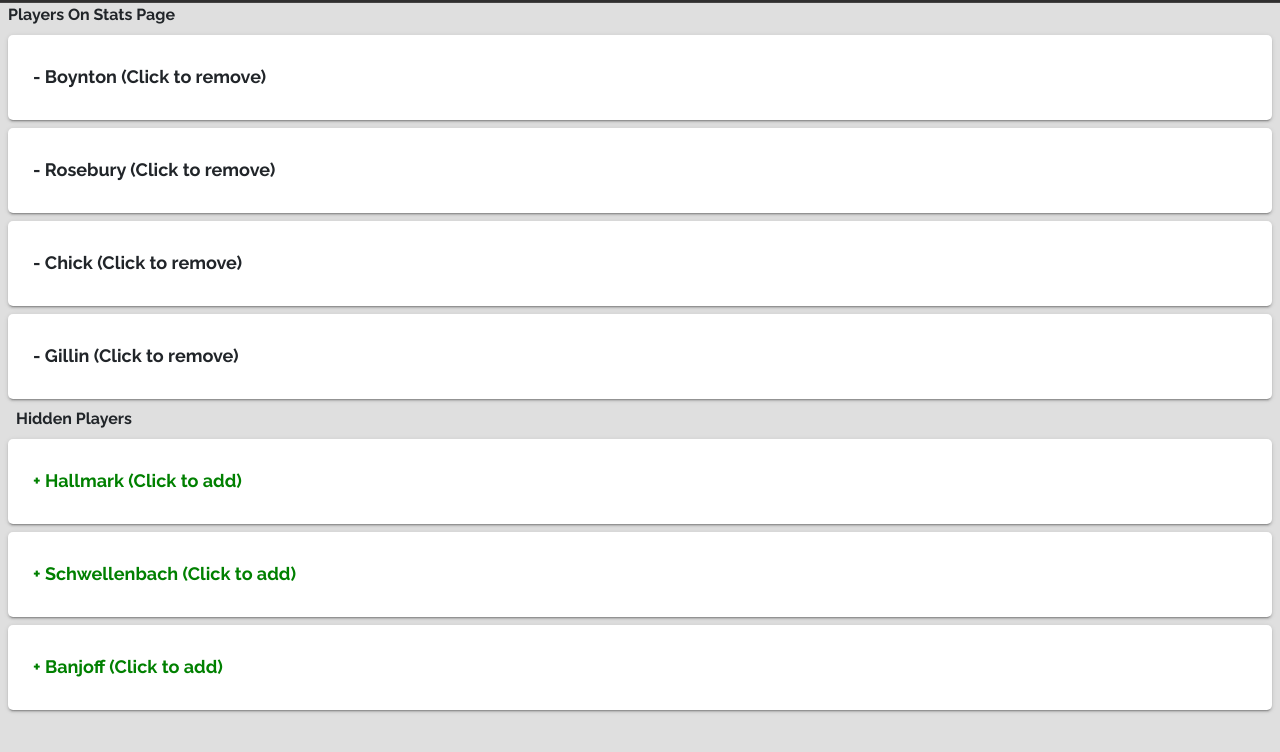
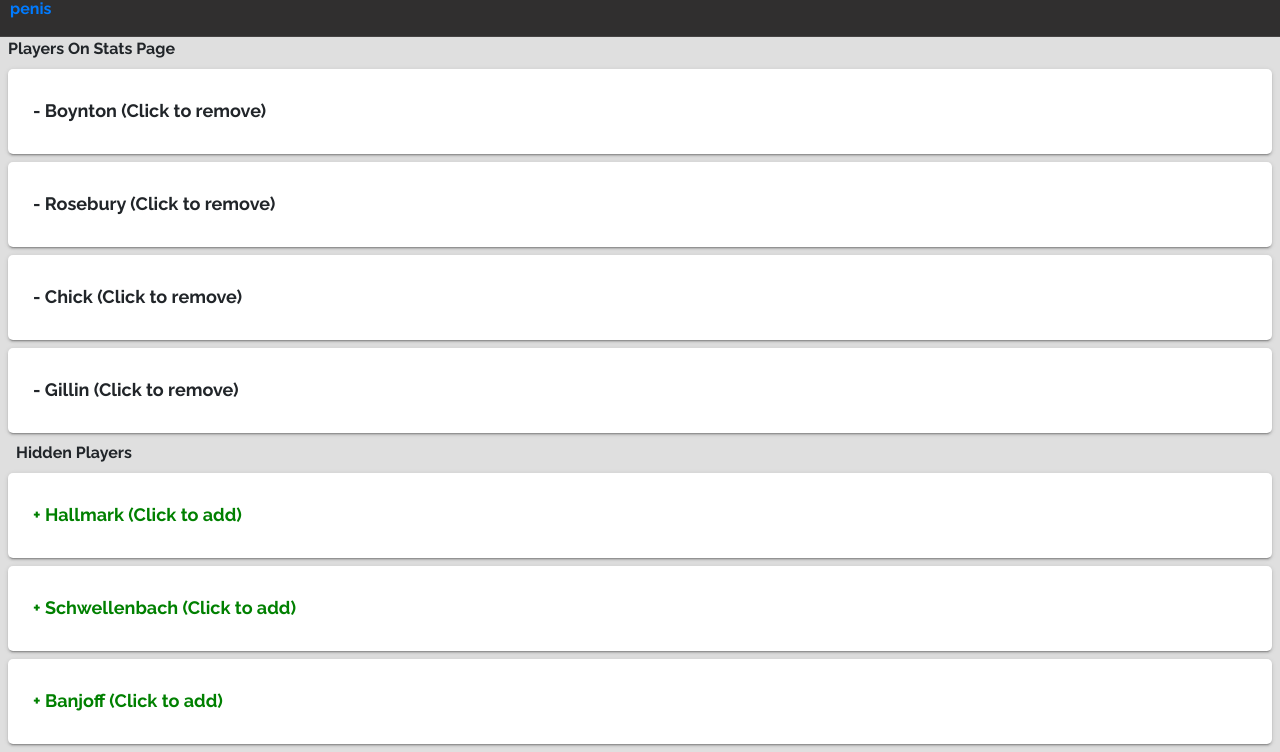
Before and after one commit to pmiller19/UNLBaseballStats, a plain HTML site: page public/subpages/manageplayers.html in a window 1280 px wide. Shown: the part 73-825 px from the top of the page. Before the commit the page ends 800 px from the top, so only its background shows below. Drawn offline with nearby package versions, Linux system fonts and the light colour scheme; a script that the page names is missing.

Commit message:
practice

```diff
--- a/public/subpages/manageplayers.html
+++ b/public/subpages/manageplayers.html
@@ -154,6 +154,7 @@
 
       <!-- back button -->
       <p class="heading-back">Back</p>
+      <p> penis</p>
     </a>
   </div>
 
```
